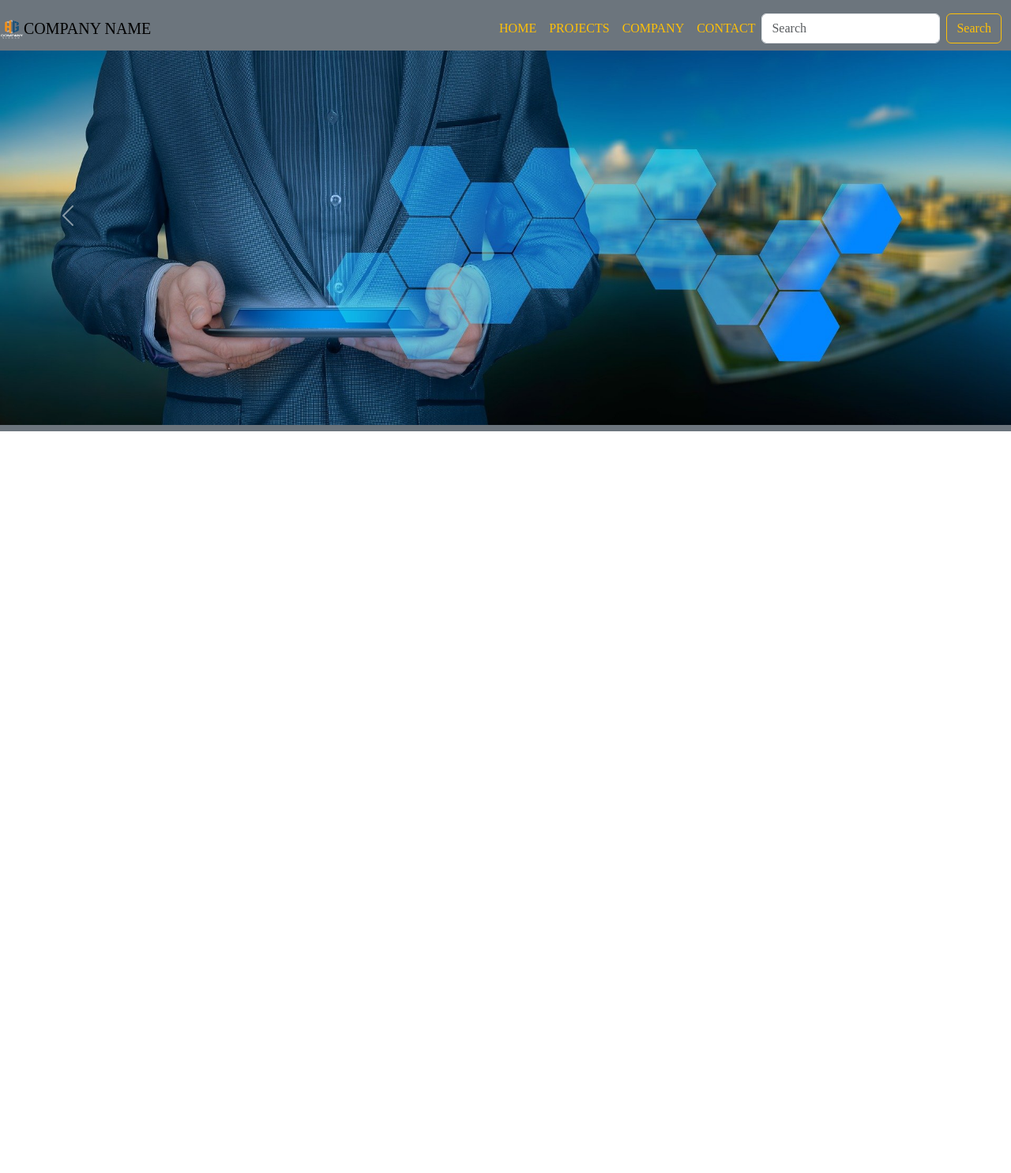
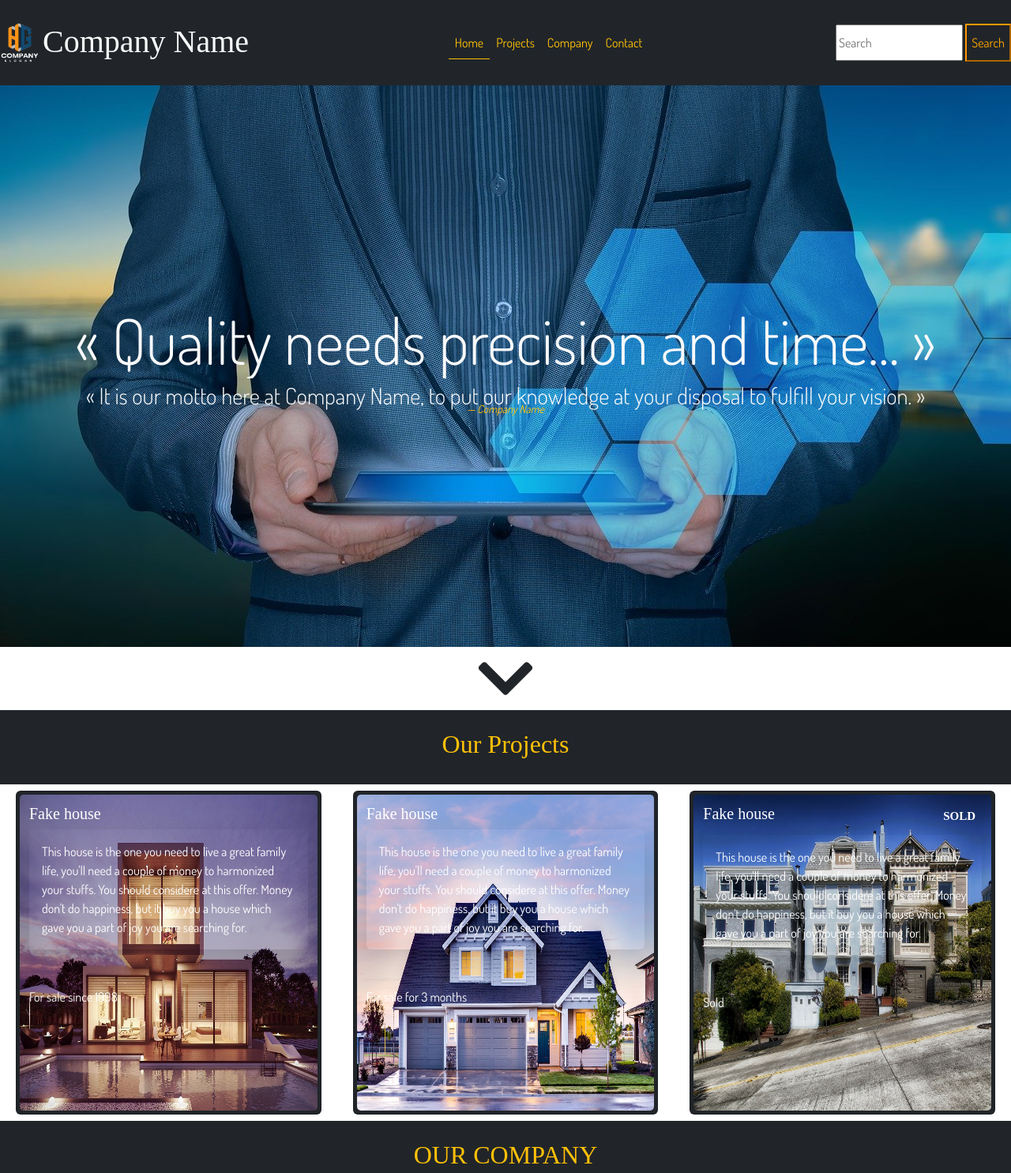
Before and after one commit to fatisajid/projetBootstrap, a plain HTML site: page index.html in a window 1280 px wide. Shown: the top 1485 px of the page at 79% size. Before the commit the page ends 800 px from the top, so only its background shows below. Drawn offline with nearby package versions, Linux system fonts and the light colour scheme; a web font is replaced by a local one.

Commit message:
correction

```diff
--- a/css/style.css
+++ b/css/style.css
@@ -1,11 +1,52 @@
-@import url('https://fonts.googleapis.com/css2?family=Shadows Into Light:wght@400;500;700&display=swap');
-
+@import url('https://fonts.googleapis.com/css2?family=Dosis:wght@300;400;600&family=Texturina:ital,wght@0,700;0,900;1,100&display=swap');
 
 *{
-    font-family:'Texturina, serif'
+    box-sizing: border-box;
+    overflow-x: hidden;
 }
 
-.img-fluid{
-    height: 10px;
+body{
+    font-family: 'Dosis', sans-serif;
+}
 
+h1, h2, h3, h4, h5, h6, em, footer p{
+    font-family: 'Texturina', serif;
 }
+
+.myBtn {
+    border-color: #ff9800;
+    color: orange;
+    background-color: #212529;
+    padding-top: 10px;
+    padding-bottom: 10px;
+}
+
+.myInput {
+    border-radius: none;
+    padding-top: 9px;
+    padding-bottom: 9px;
+}
+
+/*
+    ******************** Img ********************
+*/
+.img{
+    background-image: url(../img/banner-buisnessman.jpg);
+    height: 711px;
+}
+
+.img div q:first-of-type{
+    font-size: 5em;
+    overflow-y: hidden;
+}
+
+.img div q:last-of-type{
+    font-size: 1.8em;
+}
+
+.fas.fa-chevron-down{
+    font-size: 500%;
+}
+.card img{
+    height: 400px;
+}
--- a/index.html
+++ b/index.html
@@ -4,94 +4,196 @@
 <head>
     <meta charset="UTF-8">
     <meta name="viewport" content="width=device-width, initial-scale=1.0">
-    <link rel="stylesheet" href="css/style.css">
+    <title>bootstrap Exo</title>
     <link href="https://cdn.jsdelivr.net/npm/bootstrap@5.3.3/dist/css/bootstrap.min.css" rel="stylesheet"
         integrity="sha384-QWTKZyjpPEjISv5WaRU9OFeRpok6YctnYmDr5pNlyT2bRjXh0JMhjY6hW+ALEwIH" crossorigin="anonymous">
-    <link href="https://fonts.googleapis.com/css2?family=Shadows+Into+Light&display=swap" rel="stylesheet">
-    <title>Document</title>
+    <link rel="stylesheet" href="css/style.css">
+    <link rel="stylesheet" href="https://cdnjs.cloudflare.com/ajax/libs/font-awesome/5.15.1/css/all.min.css" />
 </head>
 
 <body>
-    <div class="container.fluid w-100">
+    <nav class="navbar navbar-expand-lg navbar-light navbar-light bg-dark d-flex justify-content-between py-4">
+        <a class="navbar-brand text-warning" href="#">
+            <img src="img/logo.png" width="50" height="50" class="d-inline-block align-top" alt="" loading="lazy">
+            <h1 class="d-inline text-light">Company Name</h1>
+        </a>
 
-        <div>
-            <nav class="navbar bg-secondary row">
-                <div class="container-fluid">
-                    <a class="navbar-brand" href="#">
-                        <img src="img/logo.png" alt="Logo" width="30" height="24" class="d-inline-block align-text-top">COMPANY NAME</a>
-
-                    <nav class="navbar navbar-expand-lg bg-secondary">
-                        <div class="container-fluid">
-                            <!-- <a class="navbar-brand" href="#">HOME</a>
-
-                        <button class="navbar-toggler" type="button" data-bs-toggle="collapse"
-                            data-bs-target="#navbarSupportedContent" aria-controls="navbarSupportedContent"
-                            aria-expanded="false" aria-label="Toggle navigation">
-                            <span class="navbar-toggler-icon"></span>
-                        </button> -->
-                            <div class="collapse navbar-collapse" id="navbarSupportedContent">
-                                <ul class="navbar-nav me-auto mb-2 mb-lg-0">
-                                    <li class="nav-item">
-                                        <a class="nav-link link-warning active text-warning" aria-current="page"
-                                            href="#">HOME</a>
+        <div class="collapse navbar-collapse justify-content-center" id="navbarNav">
+            <ul class="navbar-nav">
+                <li class="nav-item active">
+                    <a class="nav-link text-warning active border-bottom border-warning" href="#">Home <span
+                            class="sr-only">(current)</span></a>
                 </li>
                 <li class="nav-item">
-                                        <a class="nav-link active text-warning" aria-current="page"
-                                            href="#">PROJECTS</a>
+                    <a class="nav-link text-warning" href="#projects">Projects</a>
                 </li>
                 <li class="nav-item">
-                                        <a class="nav-link active text-warning" aria-current="page" href="#">COMPANY</a>
+                    <a class="nav-link text-warning" href="#company">Company</a>
                 </li>
                 <li class="nav-item">
-                                        <a class="nav-link active text-warning" aria-current="page" href="#">CONTACT</a>
+                    <a class="nav-link text-warning" href="#contact">Contact</a>
                 </li>
-                                    <!-- <li class="nav-item">
-                                    <a class="nav-link" href="#">Link</a>
-                                </li> -->
-                                    <!-- <li class="nav-item dropdown">
-                                    <a class="nav-link dropdown-toggle" href="#" role="button" data-bs-toggle="dropdown"
-                                        aria-expanded="false">
-                                        Dropdown
-                                    </a> -->
+            </ul>
         </div>
 
-                            <div>
-                                <ul class="dropdown-menu">
-                                    <li><a class="dropdown-item" href="#">Action</a></li>
-                                    <li><a class="dropdown-item" href="#">Another action</a></li>
-                                    <li>
-                                        <hr class="dropdown-divider">
-                                    </li>
-                                    <li><a class="dropdown-item" href="#">Something else here</a></li>
-                                </ul>
-                                </li>
-                                <!-- <li class="nav-item">
-                                    <a class="nav-link disabled" aria-disabled="true">Disabled</a>
-                                </li> -->
-                                </ul>
-                                <form class="d-flex" role="search">
-                                    <input class="form-control me-2" type="search" placeholder="Search"
-                                        aria-label="Search">
-                                    <button class="btn btn-outline-warning text-warning" type="submit">Search</button>
+        <form class="form-inline">
+            <input class="myInput" type="search" placeholder="Search" aria-label="Search">
+            <button class="myBtn" type="submit">Search</button>
         </form>
+    </nav>
 
+    <div class="img mb-0 d-flex align-items-center">
+        <div class="container text-center text-light font-weight-bold">
+            <q class="display-2 d-block">
+                Quality needs precision and time...
+            </q>
+
+            <q class="lead">
+                It is our motto here at Company Name, to put our knowledge at your disposal to fulfill your vision.
+            </q>
+            <cite class="d-block text-right text-warning blockquote-footer">Company Name</cite>
+        </div>
     </div>
 
+    <div class="container-fluid d-flex align-items-center justify-content-center">
+        <i class="fas fa-chevron-down"></i>
     </div>
-                    </nav>
 
-                 <section>
-                    <section>
-                        <button class="carousel-control-prev" type="button" data-bs-target="#carouselExample" data-bs-slide="prev">
-                            <span class="carousel-control-prev-icon" aria-hidden="true"></span>
-                            <span class="visually-hidden">Previous</span>
-                          </button>
+    <section class="container-fluid">
+        <div class="row text-center bg-dark text-warning  py-4">
+            <h2>Our Projects</h2>
+        </div>
+        <div class="row justify-content-around">
+            <div class="col">
+                <div class="card text-white p-1 bg-dark m-2">
+                    <img src="img/architecture-1.jpg" class="card-img" alt="Image d'une maison.">
+
+                    <div class="card-img-overlay">
+                        <h5 class="card-title">Fake house</h5>
+
+                        <p class="card-text font-weight-bold shadow-lg p-3 mb-5 rounded">This house is the one you need to live
+                            a great family life, you'll need a couple of money to harmonized your stuffs. You should considere
+                            at this offer. Money don't do happiness, but it buy you a house which gave you a part of joy you are
+                            searching for.</p>
+                        <p class="card-text">For sale since 1998</p>
+                    </div>
+                </div>
+            </div>
+            <div class="col">
+                <div class="card text-white p-1 bg-dark m-2">
+                    <img src="img/architecture-2.jpg" class="card-img" alt="Image d'une maison.">
+
+                    <div class="card-img-overlay">
+                        <h5 class="card-title">Fake house</h5>
+
+                        <p class="card-text font-weight-bold shadow-lg p-3 mb-5 rounded">This house is the one you need to live
+                            a great family life, you'll need a couple of money to harmonized your stuffs. You should considere
+                            at this offer. Money don't do happiness, but it buy you a house which gave you a part of joy you are
+                            searching for.</p>
+                        <p class="card-text">For sale for 3 months</p>
+                    </div>
+                </div>
+            </div>
+            <div class="col">
+                <div class="card text-white p-1 bg-dark m-2">
+                    <img src="img/architecture-3.jpg" class="card-img" alt="Image d'une maison.">
+
+                    <div class="card-img-overlay">
+                        <h5 class="card-title d-flex justify-content-between">Fake house <span
+                                class="badge badge-danger p-2 ">SOLD</span></h5>
+
+                        <p class="card-text font-weight-bold shadow-lg p-3 mb-5 rounded">This house is the one you need to live
+                            a great family life, you'll need a couple of money to harmonized your stuffs. You should considere
+                            at this offer. Money don't do happiness, but it buy you a house which gave you a part of joy you are
+                            searching for.</p>
+                        <p class="card-text">Sold</p>
+                    </div>
+                </div>
+            </div>
+        </div>
     </section>
 
-                    <div>
-                        <img src="img/banner-buisnessman.jpg"  class="img-fluid" alt="...">
+    <div class="row text-center bg-dark text-warning  py-4">
+        <h2>OUR COMPANY</h2>
     </div>
-                 </section>
+
+    <div class="container-fluid py-4">
+        <div class="row">
+            <div class="col-md-4 col-sm-12">
+                <div class="row">
+                    <div class="col-md-6 col-sm-12">
+                        <img src="img/worker-1-1.jpg" alt="" width="100%">
+                    </div>
+                    <div class="col-md-6 col-sm-12">
+                        <h4>FAKE EMPLOYEE</h4>
+                        <p>Lorem ipsum dolor sit amet consectetur adipisicing elit. Ad, illo?</p>
+                    </div>
+                </div>
+            </div>
+            <div class="col-md-4 col-sm-12">
+                <div class="row">
+                    <div class="col-md-6 col-sm-12">
+                        <img src="img/worker-2-2.jpg" alt="" width="100%">
+                    </div>
+                    <div class="col-md-6 col-sm-12">
+                        <h4>FAKE EMPLOYEE</h4>
+                        <p>Lorem ipsum dolor sit amet consectetur adipisicing elit. Ad, illo?</p>
+                    </div>
+                </div>
+            </div>
+            <div class="col-md-4 col-sm-12">
+                <div class="row">
+                    <div class="col-md-6 col-sm-12">
+                        <img src="img/worker-1-3.jpg" alt="" width="100%">
+                    </div>
+                    <div class="col-md-6 col-sm-12">
+                        <h4>FAKE EMPLOYEE</h4>
+                        <p>Lorem ipsum dolor sit amet consectetur adipisicing elit. Ad, illo?</p>
+                    </div>
+                </div>
+            </div>
+        </div>
+
+        <div class="row py-4">
+            <div class="col-md-4 col-sm-12">
+                <div class="row">
+                    <div class="col-md-6 col-sm-12">
+                        <img src="img/worker-2-4.jpg" alt="" width="100%">
+                    </div>
+                    <div class="col-md-6 col-sm-12">
+                        <h4>FAKE EMPLOYEE</h4>
+                        <p>Lorem ipsum dolor sit amet consectetur adipisicing elit. Ad, illo?</p>
+                    </div>
+                </div>
+            </div>
+            <div class="col-md-4 col-sm-12">
+                <div class="row">
+                    <div class="col-md-6 col-sm-12">
+                        <img src="img/worker-1-5.jpg" alt="" width="100%">
+                    </div>
+                    <div class="col-md-6 col-sm-12">
+                        <h4>FAKE EMPLOYEE</h4>
+                        <p>Lorem ipsum dolor sit amet consectetur adipisicing elit. Ad, illo?</p>
+                    </div>
+                </div>
+            </div>
+            <div class="col-md-4 col-sm-12">
+                <div class="row">
+                    <div class="col-md-6 col-sm-12">
+                        <img src="img/worker-2-6.jpg" alt="" width="100%">
+                    </div>
+                    <div class="col-md-6 col-sm-12">
+                        <h4>FAKE EMPLOYEE</h4>
+                        <p>Lorem ipsum dolor sit amet consectetur adipisicing elit. Ad, illo?</p>
+                    </div>
+                </div>
+            </div>
+        </div>
+    </div>
+
+    <div class="row text-center bg-dark text-warning  py-4">
+        <h2>CONTACT US</h2>
+    </div>
 
 
 
@@ -103,7 +205,16 @@
 
 
 
-                </div>
+
+
+
+
+
+
+
+
+
+
 
 
     <script src="https://cdn.jsdelivr.net/npm/bootstrap@5.3.3/dist/js/bootstrap.bundle.min.js"
```
Also changed, not shown: img/angle-small-down.png (added). Lines whose indentation alone changed are shown as unchanged.
